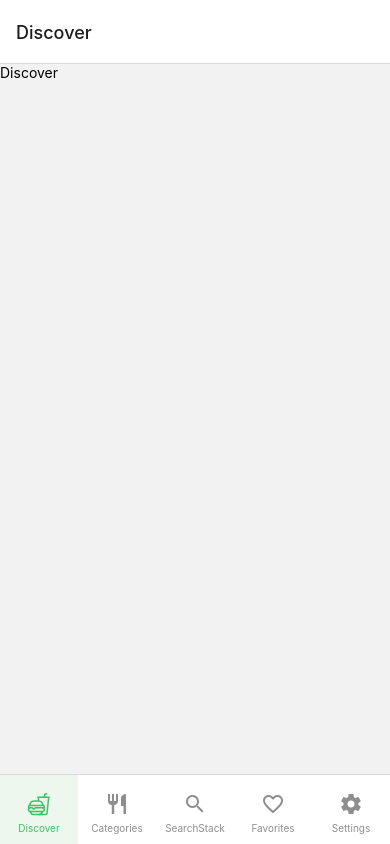
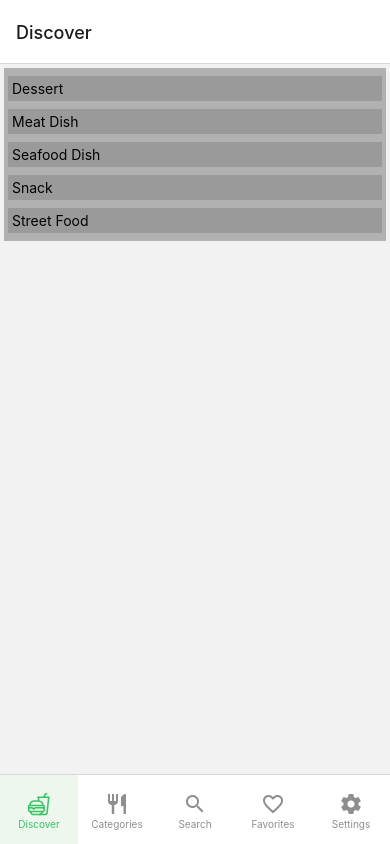
Before and after one commit to godkingjay/Authentic-Pinoy-Recipes-App, a React Native app: screen /Discover in a window 390 px wide. Built offline with nearby package versions, Linux system fonts and the light colour scheme.

Commit message:
FIX: Navigation | Bottom Navigation

```diff
--- a/App.js
+++ b/App.js
@@ -1,5 +1,4 @@
-import { StatusBar } from 'expo-status-bar';
-import { Text, View } from 'react-native';
+import React from 'react';
 import BottomNavigator from './routes/BottomNavigation';
 import { SafeAreaProvider } from 'react-native-safe-area-context';
 
--- /dev/null
+++ b/assets/FoodsDB/discoverCategoriesDB.js
@@ -0,0 +1,9 @@
+const discoverCategories = [
+  { id: 1, name: "Dessert", list: [] },
+  { id: 2, name: "Meat Dish", list: [] },
+  { id: 3, name: "Seafood Dish", list: [] },
+  { id: 4, name: "Snack", list: [] },
+  { id: 5, name: "Street Food", list: [] }
+];
+
+export default discoverCategories;
--- a/assets/component/horizontalCardsContainer.js
+++ b/assets/component/horizontalCardsContainer.js
@@ -0,0 +1,19 @@
+import React from "react";
+import { StyleSheet } from "react-native";
+import { Text, View } from "react-native";
+
+export default function HorizontalCardsContainer({ foodCategory }) {
+  return(
+    <View style = { styles.cardsContainer }>
+      <Text>{ foodCategory.name }</Text>
+    </View>
+  );
+}
+
+const styles = StyleSheet.create({
+  cardsContainer: {
+    marginVertical: 4,
+    padding: 4,
+    backgroundColor: "#0002"
+  }
+});
--- a/routes/bottomNavigation.js
+++ b/routes/bottomNavigation.js
@@ -23,7 +23,7 @@ export default function BottomNavigator(){
             height: 70,
           },
           tabBarItemStyle: {
-            paddingVertical: 10
+            paddingVertical: 14
           }
         }}
       >
@@ -43,6 +43,7 @@ export default function BottomNavigator(){
           }}/>
         <Tab.Screen name="SearchStack" component={SearchStack}
           options={{
+            title: "Search",
             tabBarIcon: (props) => (
               <Icon type="material-icons" name="search" color={ props.color }/>
             )
--- a/screens/Discover.js
+++ b/screens/Discover.js
@@ -1,11 +1,29 @@
 import React from "react";
-import { Text } from "react-native";
-import { View } from "react-native";
+import { FlatList } from "react-native";
+import { StyleSheet, View } from "react-native";
+import HorizontalCardsContainer from "../assets/component/horizontalCardsContainer";
+import discoverCategories from "../assets/FoodsDB/discoverCategoriesDB";
 
-export default function Discover() {
+export default function Discover({ navigation, route }) {
   return(
     <View>
-      <Text>Discover</Text>
+      <View style = { styles.horizontalCardsContainer }>
+        <FlatList
+          keyExtractor={ discoverCategories.id }
+          data = { discoverCategories }
+          renderItem = {({ item }) => (
+            <HorizontalCardsContainer foodCategory={ item } />
+          )}
+        />
+      </View>
     </View>
   );
 }
+
+const styles = StyleSheet.create({
+  horizontalCardsContainer: {
+    margin: 4,
+    padding: 4,
+    backgroundColor: "#0004"
+  }
+});
```
Also changed, not shown: assets/FoodsDB/foodsDB.js.
